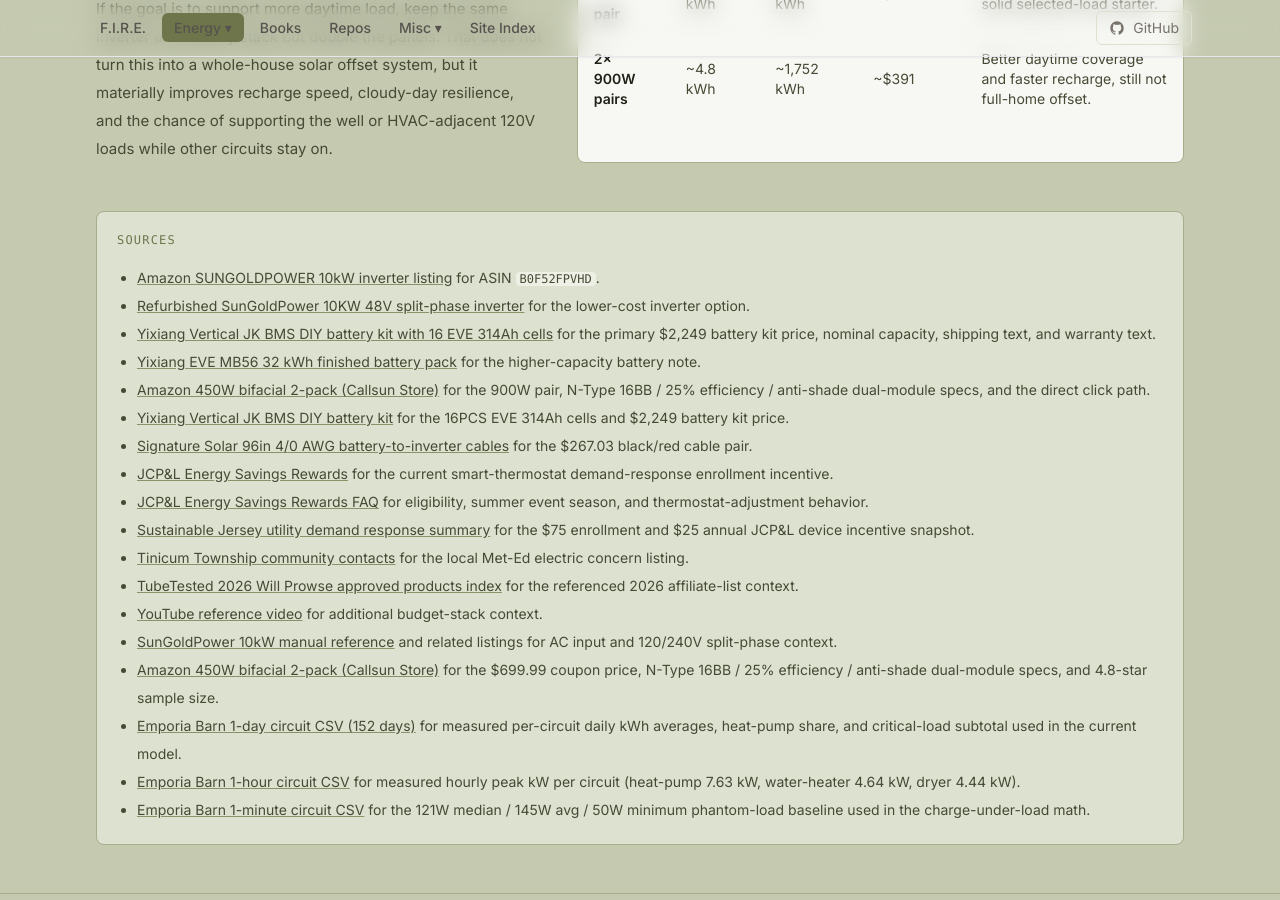
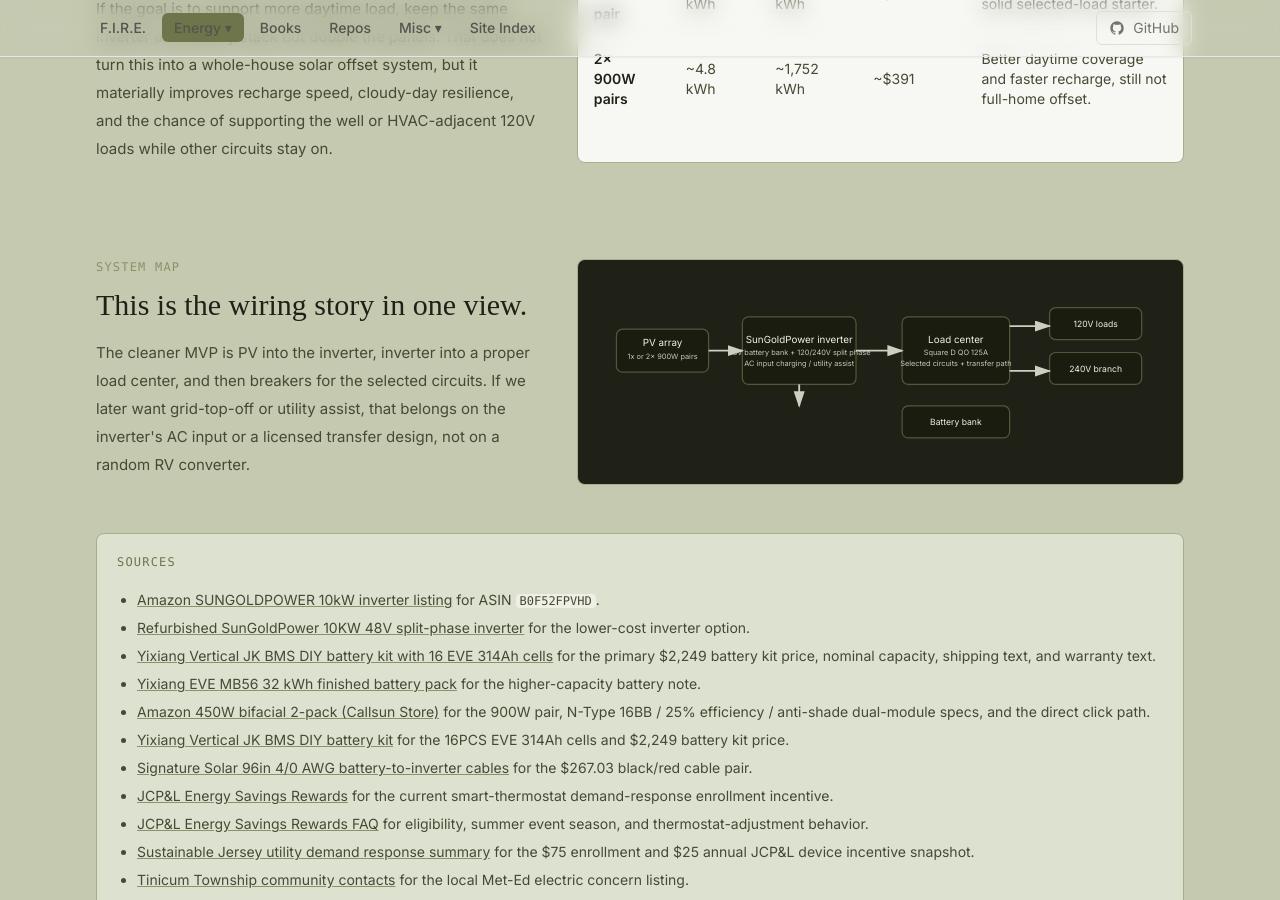
Before and after one commit to techmore/techmore.github.io, a Jekyll site: the page built from pages/energy-monitoring/will-prowse-2026.html, in a window 1280 px wide and 900 px high, scrolled down 4778 px. Built offline with Jekyll 4.4.1, drawn with Linux system fonts in a browser that asks for light colours; nearby versions of some CDN libraries; some web fonts are replaced.

Commit message:
Add Will Prowse system map

```diff
--- a/pages/energy-monitoring/will-prowse-2026.html
+++ b/pages/energy-monitoring/will-prowse-2026.html
@@ -401,6 +401,56 @@ title: Will Prowse 2026 - Techmore
     </div>
   </section>
 
+  <section class="max-w-6xl mx-auto px-4 sm:px-6 lg:px-8 py-12">
+    <div class="grid gap-8 lg:grid-cols-[0.85fr_1.15fr]">
+      <div>
+        <p class="font-mono text-xs tracking-widest uppercase text-olive-500">System map</p>
+        <h2 class="mt-3 text-3xl text-olive-950">This is the wiring story in one view.</h2>
+        <p class="mt-4 text-olive-800 leading-7">
+          The cleaner MVP is PV into the inverter, inverter into a proper load center, and then breakers for the selected circuits. If we later want grid-top-off or utility assist, that belongs on the inverter's AC input or a licensed transfer design, not on a random RV converter.
+        </p>
+      </div>
+      <div class="rounded-lg border border-olive-400 bg-olive-950 p-5 overflow-x-auto">
+        <svg viewBox="0 0 920 300" width="100%" class="block max-w-full">
+          <defs>
+            <marker id="arrow" markerWidth="10" markerHeight="10" refX="8" refY="3" orient="auto" markerUnits="strokeWidth">
+              <path d="M0,0 L0,6 L9,3 z" fill="oklch(85% 0.020 110)"></path>
+            </marker>
+          </defs>
+
+          <rect x="30" y="80" width="150" height="70" rx="10" fill="oklch(22% 0.022 110)" stroke="oklch(44% 0.040 110)" stroke-width="2"></rect>
+          <text x="105" y="108" fill="oklch(95% 0.010 110)" font-family="Inter, sans-serif" font-size="16" text-anchor="middle">PV array</text>
+          <text x="105" y="128" fill="oklch(82% 0.020 110)" font-family="Inter, sans-serif" font-size="12" text-anchor="middle">1x or 2x 900W pairs</text>
+
+          <rect x="235" y="60" width="185" height="110" rx="10" fill="oklch(22% 0.022 110)" stroke="oklch(44% 0.040 110)" stroke-width="2"></rect>
+          <text x="327.5" y="102" fill="oklch(95% 0.010 110)" font-family="Inter, sans-serif" font-size="16" text-anchor="middle">SunGoldPower inverter</text>
+          <text x="327.5" y="122" fill="oklch(82% 0.020 110)" font-family="Inter, sans-serif" font-size="12" text-anchor="middle">48V battery bank + 120/240V split phase</text>
+          <text x="327.5" y="140" fill="oklch(82% 0.020 110)" font-family="Inter, sans-serif" font-size="12" text-anchor="middle">AC input charging / utility assist</text>
+
+          <rect x="495" y="60" width="175" height="110" rx="10" fill="oklch(22% 0.022 110)" stroke="oklch(44% 0.040 110)" stroke-width="2"></rect>
+          <text x="582.5" y="102" fill="oklch(95% 0.010 110)" font-family="Inter, sans-serif" font-size="16" text-anchor="middle">Load center</text>
+          <text x="582.5" y="122" fill="oklch(82% 0.020 110)" font-family="Inter, sans-serif" font-size="12" text-anchor="middle">Square D QO 125A</text>
+          <text x="582.5" y="140" fill="oklch(82% 0.020 110)" font-family="Inter, sans-serif" font-size="12" text-anchor="middle">Selected circuits + transfer path</text>
+
+          <rect x="735" y="45" width="150" height="52" rx="10" fill="oklch(22% 0.022 110)" stroke="oklch(44% 0.040 110)" stroke-width="2"></rect>
+          <text x="810" y="76" fill="oklch(95% 0.010 110)" font-family="Inter, sans-serif" font-size="14" text-anchor="middle">120V loads</text>
+
+          <rect x="735" y="118" width="150" height="52" rx="10" fill="oklch(22% 0.022 110)" stroke="oklch(44% 0.040 110)" stroke-width="2"></rect>
+          <text x="810" y="149" fill="oklch(95% 0.010 110)" font-family="Inter, sans-serif" font-size="14" text-anchor="middle">240V branch</text>
+
+          <rect x="495" y="205" width="175" height="52" rx="10" fill="oklch(22% 0.022 110)" stroke="oklch(44% 0.040 110)" stroke-width="2"></rect>
+          <text x="582.5" y="236" fill="oklch(95% 0.010 110)" font-family="Inter, sans-serif" font-size="14" text-anchor="middle">Battery bank</text>
+
+          <line x1="180" y1="115" x2="235" y2="115" stroke="oklch(85% 0.020 110)" stroke-width="3" marker-end="url(#arrow)"></line>
+          <line x1="420" y1="115" x2="495" y2="115" stroke="oklch(85% 0.020 110)" stroke-width="3" marker-end="url(#arrow)"></line>
+          <line x1="670" y1="75" x2="735" y2="75" stroke="oklch(85% 0.020 110)" stroke-width="3" marker-end="url(#arrow)"></line>
+          <line x1="670" y1="148" x2="735" y2="148" stroke="oklch(85% 0.020 110)" stroke-width="3" marker-end="url(#arrow)"></line>
+          <line x1="327.5" y1="170" x2="327.5" y2="205" stroke="oklch(85% 0.020 110)" stroke-width="3" marker-end="url(#arrow)"></line>
+        </svg>
+      </div>
+    </div>
+  </section>
+
   <section class="max-w-6xl mx-auto px-4 sm:px-6 lg:px-8 pb-12">
     <div class="rounded-lg border border-olive-400 bg-olive-200 p-5">
       <p class="font-mono text-xs tracking-widest uppercase text-olive-600">Sources</p>
```
